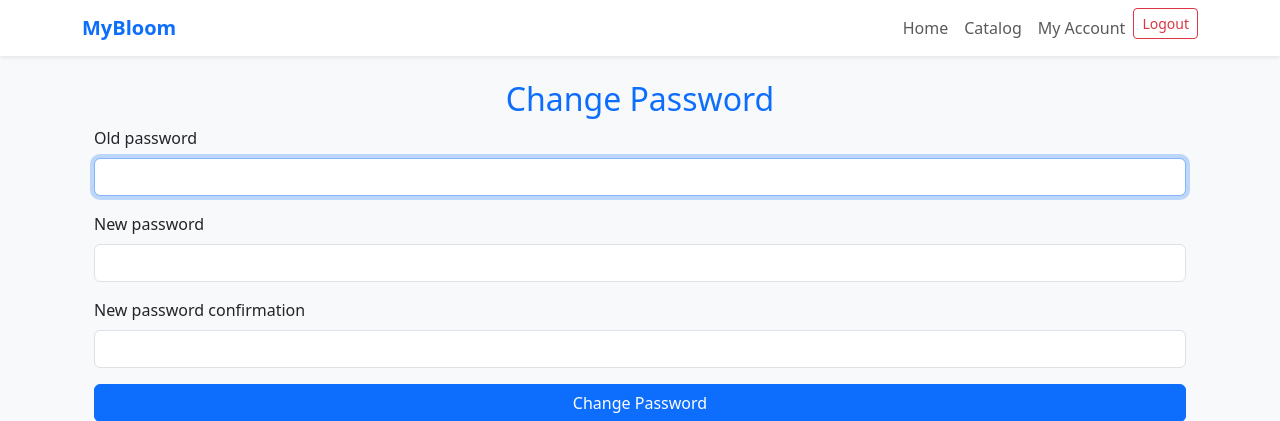
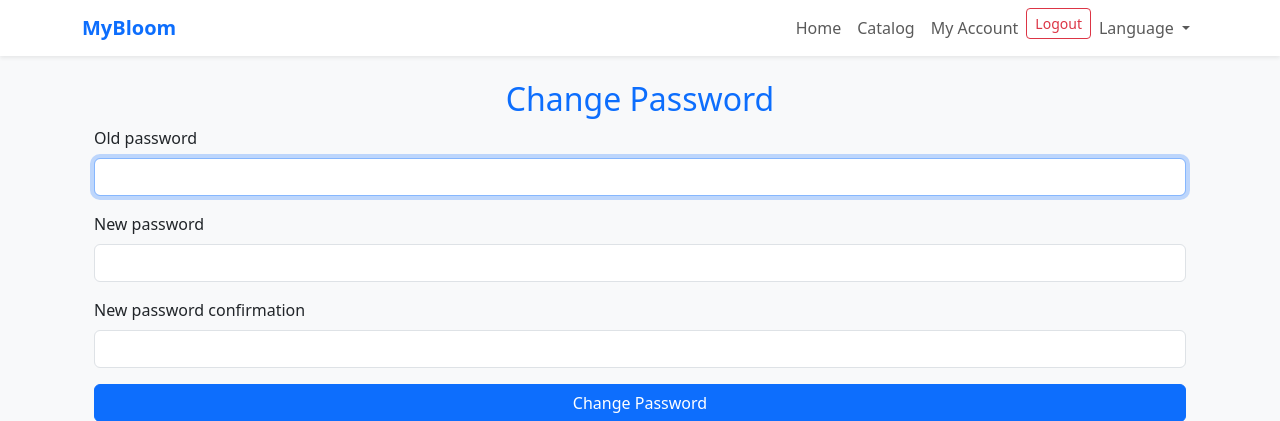
Before and after one commit to nurdathanever/mybloom, a Django app: page /accounts/change-password/ in a window 1280 px wide. Shown: the top 421 px of the page. Run offline with Django 5.2, Linux system fonts and the light colour scheme; the visitor is signed in with stand-in values (Sample User, id 1).

Commit message:
Multi-Language Support: - Enable Django’s internationalization (i18n). - Set up translation files for en/ru/kz. - Add language switcher in templates.

```diff
--- a/mybloom/urls.py
+++ b/mybloom/urls.py
@@ -9,4 +9,5 @@ urlpatterns = [
     path("admin/", admin.site.urls),
     path("accounts/", include("accounts.urls")),
     path("accounts/", include("allauth.urls")),
+    path("i18n/", include("django.conf.urls.i18n")),
 ]
--- a/templates/base.html
+++ b/templates/base.html
@@ -12,29 +12,56 @@
 </head>
 <body class="bg-light">
     <!-- Navbar -->
+    {% load i18n %}
+{% get_current_language as LANGUAGE_CODE %}
+{% get_available_languages as LANGUAGES %}
+{% get_language_info_list for LANGUAGES as languages %}
+
 <nav class="navbar navbar-expand-lg navbar-light bg-white shadow-sm">
     <div class="container">
         <a class="navbar-brand fw-bold text-primary" href="{% url 'home' %}">MyBloom</a>
+
         <button class="navbar-toggler" type="button" data-bs-toggle="collapse" data-bs-target="#navbarNav">
             <span class="navbar-toggler-icon"></span>
         </button>
+
         <div class="collapse navbar-collapse" id="navbarNav">
             <ul class="navbar-nav ms-auto">
-                    <li class="nav-item"><a class="nav-link" href="{% url 'home' %}">Home</a></li>
-                    <li class="nav-item"><a class="nav-link" href="{% url 'catalog' %}">Catalog</a></li>
+                <li class="nav-item"><a class="nav-link" href="{% url 'home' %}">{% trans "Home" %}</a></li>
+                <li class="nav-item"><a class="nav-link" href="{% url 'catalog' %}">{% trans "Catalog" %}</a></li>
 
                 {% if user.is_authenticated %}
-                        <li class="nav-item"><a class="nav-link" href="{% url 'profile' %}">My Account</a></li>
+                    <li class="nav-item"><a class="nav-link" href="{% url 'profile' %}">{% trans "My Account" %}</a></li>
                     <li class="nav-item">
-                            <form method="post" action="{% url 'logout' %}">
+                        <form method="post" action="{% url 'account_logout' %}">
                             {% csrf_token %}
-                                <button type="submit" class="btn btn-outline-danger btn-sm">Logout</button>
+                            <button type="submit" class="btn btn-outline-danger btn-sm">{% trans "Logout" %}</button>
                         </form>
                     </li>
                 {% else %}
-                        <li class="nav-item"><a class="nav-link" href="{% url 'login' %}">Login</a></li>
-                        <li class="nav-item"><a class="nav-link" href="{% url 'signup' %}">Sign Up</a></li>
+                    <li class="nav-item"><a class="nav-link" href="{% url 'account_login' %}">{% trans "Login" %}</a></li>
+                    <li class="nav-item"><a class="nav-link" href="{% url 'account_signup' %}">{% trans "Sign Up" %}</a></li>
                 {% endif %}
+
+                <!-- Language Switcher -->
+                <li class="nav-item dropdown">
+                    <a class="nav-link dropdown-toggle" href="#" id="languageDropdown" role="button" data-bs-toggle="dropdown">
+                        {% trans "Language" %}
+                    </a>
+                    <ul class="dropdown-menu">
+                        {% for lang in languages %}
+                            <li>
+                                <form action="{% url 'set_language' %}" method="post">
+                                    {% csrf_token %}
+                                    <input type="hidden" name="language" value="{{ lang.code }}">
+                                    <button type="submit" class="dropdown-item {% if lang.code == LANGUAGE_CODE %}active{% endif %}">
+                                        {{ lang.name_local }}
+                                    </button>
+                                </form>
+                            </li>
+                        {% endfor %}
+                    </ul>
+                </li>
             </ul>
         </div>
     </div>
```
Also changed, not shown: mybloom/settings.py (+16 -1 lines), templates/home.html (+5 -7 lines), locale/en/LC_MESSAGES/django.po (added), locale/kk/LC_MESSAGES/django.po (added), locale/kz/LC_MESSAGES/django.po (added), locale/ru/LC_MESSAGES/django.po (added). Lines whose indentation alone changed are shown as unchanged.
